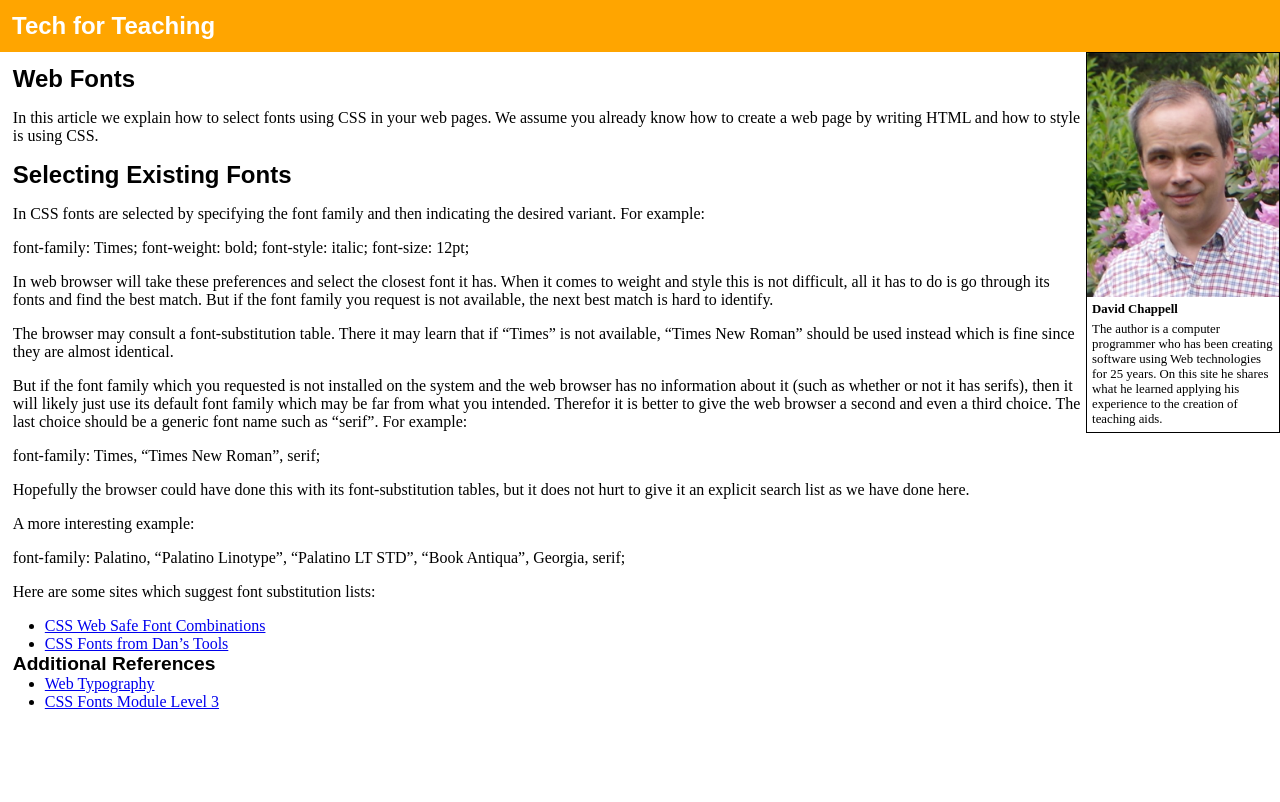
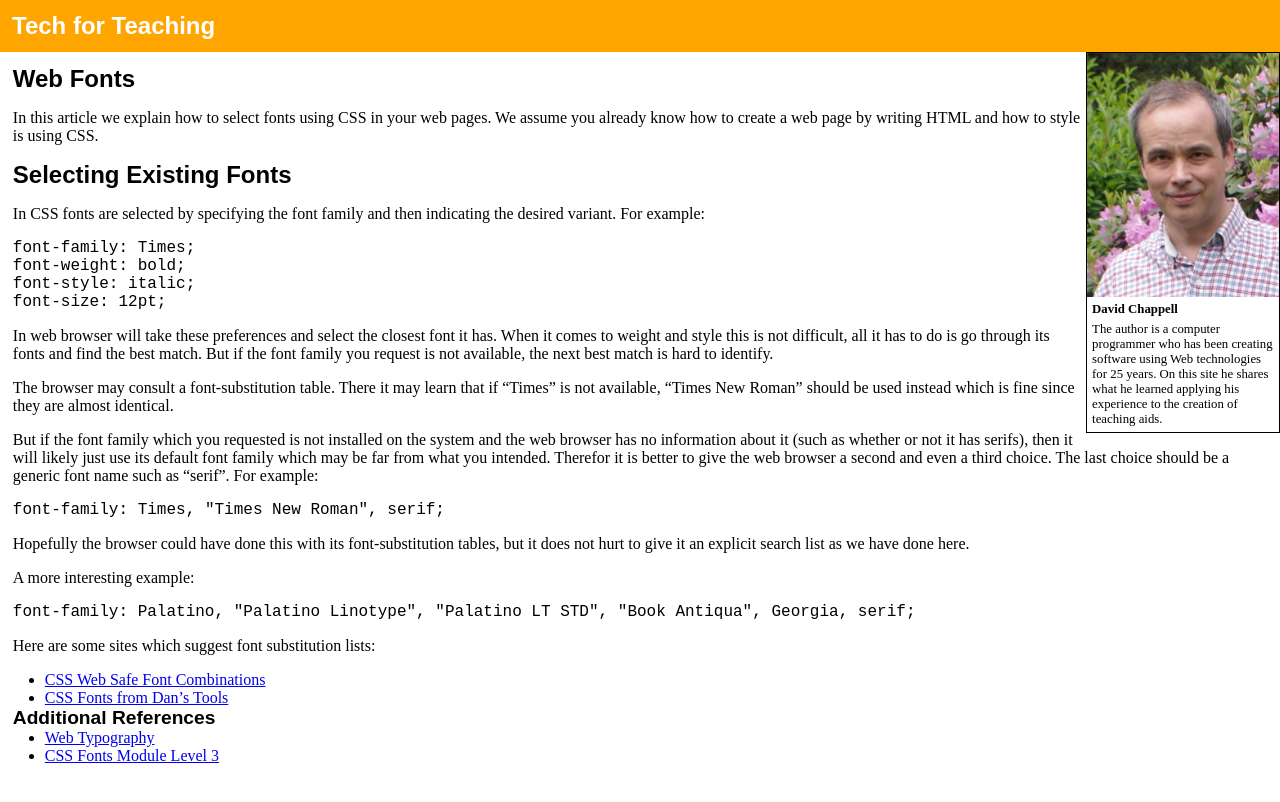
Before and after one commit to david672orford/tech-for-teaching, a Jekyll site: the page built from howto/webfonts/index.md, in a window 1280 px wide. Shown: the top 802 px of the page. Built offline with Jekyll 4.4.1, drawn with Linux system fonts in a browser that asks for light colours; our own code applies the rules of GitHub Pages for plain Markdown files.

Commit message:
fixed code examples

````diff
--- a/howto/webfonts/index.md
+++ b/howto/webfonts/index.md
@@ -9,10 +9,12 @@ how to style is using CSS.
 In CSS fonts are selected by specifying the font family and then indicating
 the desired variant. For example:
 
- font-family: Times;
- font-weight: bold;
- font-style: italic;
- font-size: 12pt;
+```css
+font-family: Times;
+font-weight: bold;
+font-style: italic;
+font-size: 12pt;
+```
 
 In web browser will take these preferences and select the closest font it has.
 When it comes to weight and style this is not difficult, all it has to do
@@ -30,14 +32,18 @@ may be far from what you intended. Therefor it is better to give the web
 browser a second and even a third choice. The last choice should be a
 generic font name such as "serif". For example:
 
- font-family: Times, "Times New Roman", serif;
+```css
+font-family: Times, "Times New Roman", serif;
+```
 
 Hopefully the browser could have done this with its font-substitution tables,
 but it does not hurt to give it an explicit search list as we have done here.
 
 A more interesting example:
 
- font-family: Palatino, "Palatino Linotype", "Palatino LT STD", "Book Antiqua", Georgia, serif;
+```css
+font-family: Palatino, "Palatino Linotype", "Palatino LT STD", "Book Antiqua", Georgia, serif;
+```
 
 Here are some sites which suggest font substitution lists:
 
````
Also changed, not shown: howto/index.md (+1 -1 lines).
